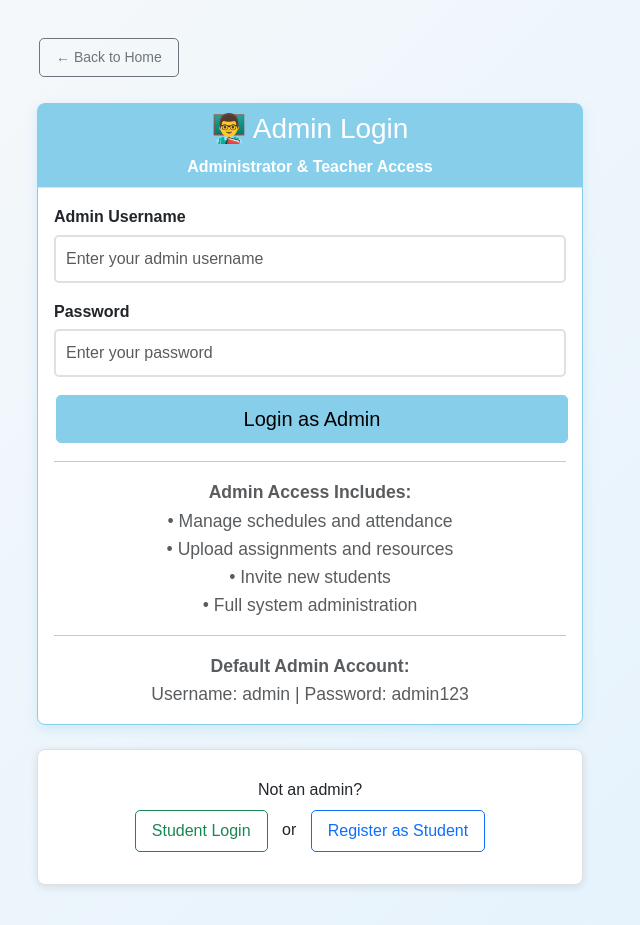
After one commit to shishant-cloud/ClassSchedule, a Flask app: page /admin_login in a window 1280 px wide. The commit adds this page. Shown: the whole page, without its empty margins (330-970 px from the left). Run offline with Flask 3, Linux system fonts and the light colour scheme.

Commit message:
Add distinct login pages for students and administrators
Introduces separate login routes for admin and student users, along with corresponding HTML templates and updates to the homepage to direct users to these new login options. The .replit file is also updated to include the 'python_log_in_with_replit' integration.

Replit-Commit-Author: Agent
Replit-Commit-Session-Id: 86fee644-add1-4026-ae71-3d846f36a362
Replit-Commit-Checkpoint-Type: full_checkpoint
Replit-Commit-Screenshot-Url: https://storage.googleapis.com/screenshot-production-us-central1/974e8d84-113d-40ed-8aca-0f3bd01405ec/86fee644-add1-4026-ae71-3d846f36a362/AYAuTJ8

```diff
--- a/app.py
+++ b/app.py
@@ -18,13 +18,13 @@ app.secret_key = os.environ.get("SESSION_SECRET", "your-secret-key-here")
 # Create our data manager to handle JSON files
 data_manager = DataManager()
 
-# Home page - redirects to login
+# Home page - shows login options
 @app.route('/')
 def home():
     """
     This is the main page that users see first.
     If they're logged in, send them to their dashboard.
-    If not, send them to login page.
+    If not, show them login options (admin or student).
     """
     if 'user_id' in session:
         # User is logged in, send them to their dashboard
@@ -34,42 +34,76 @@ def home():
         else:
             return redirect('/student_dashboard')
     else:
-        # User is not logged in, send them to login page
-        return redirect('/login')
+        # User is not logged in, show them the main welcome page
+        return data_manager.read_html_file('templates/index.html')
 
-# Login page
-@app.route('/login', methods=['GET', 'POST'])
-def login():
+# Admin Login
+@app.route('/admin_login', methods=['GET', 'POST'])
+def admin_login():
     """
-    This handles user login.
-    GET request shows the login form.
-    POST request processes the login.
+    This handles admin login specifically.
+    Only admin users can login here.
     """
     if request.method == 'POST':
-        # User submitted the login form
+        # Admin submitted the login form
         username = request.form['username']
         password = request.form['password']
 
         # Check if user exists and password is correct
         user = data_manager.validate_user(username, password)
-        if user:
-            # Login successful - save user info in session
+        if user and user['role'] == 'admin':
+            # Admin login successful - save user info in session
             session['user_id'] = user['id']
             session['username'] = user['username']
             session['role'] = user['role']
 
-            # Redirect to appropriate dashboard
-            if user['role'] == 'admin':
-                return redirect('/admin_dashboard')
-            else:
-                return redirect('/student_dashboard')
+            # Redirect to admin dashboard
+            return redirect('/admin_dashboard')
         else:
             # Login failed - show error message
-            error = "Invalid username or password"
-            return data_manager.read_html_file('templates/login.html').replace('{{error}}', error)
+            error = '<div class="alert alert-danger">Invalid admin credentials or not an admin account!</div>'
+            return data_manager.read_html_file('templates/admin_login.html').replace('{{error}}', error)
 
-    # Show login form (GET request)
-    return data_manager.read_html_file('templates/login.html').replace('{{error}}', '')
+    # Show admin login form (GET request)
+    return data_manager.read_html_file('templates/admin_login.html').replace('{{error}}', '')
+
+# Student Login
+@app.route('/student_login', methods=['GET', 'POST'])
+def student_login():
+    """
+    This handles student login specifically.
+    Only student users can login here.
+    """
+    if request.method == 'POST':
+        # Student submitted the login form
+        username = request.form['username']
+        password = request.form['password']
+
+        # Check if user exists and password is correct
+        user = data_manager.validate_user(username, password)
+        if user and user['role'] == 'student':
+            # Student login successful - save user info in session
+            session['user_id'] = user['id']
+            session['username'] = user['username']
+            session['role'] = user['role']
+
+            # Redirect to student dashboard
+            return redirect('/student_dashboard')
+        else:
+            # Login failed - show error message
+            error = '<div class="alert alert-danger">Invalid student credentials or not a student account!</div>'
+            return data_manager.read_html_file('templates/student_login.html').replace('{{error}}', error)
+
+    # Show student login form (GET request)
+    return data_manager.read_html_file('templates/student_login.html').replace('{{error}}', '')
+
+# General Login (kept for compatibility)
+@app.route('/login', methods=['GET', 'POST'])
+def login():
+    """
+    General login - redirects to home page to choose login type.
+    """
+    return redirect('/')
 
 # Logout
 @app.route('/logout')
@@ -336,7 +370,7 @@ def admin_settings():
 def register():
     """
     Students can register here using an invite code.
-    This creates a new student account.
+    This creates a new student account and can be accessed via admin's shared link.
     """
     if request.method == 'POST':
         # Student is trying to register
@@ -346,9 +380,17 @@ def register():
         confirm_password = request.form['confirm_password']
         invite_code = request.form['invite_code']
 
-        # Check if the invite code is correct
-        if invite_code != "JOIN2024":  # Simple invite code
-            error = '<div class="alert alert-danger">Invalid invite code! Ask your teacher for the correct code.</div>'
+        # Validate input fields
+        if len(name.strip()) < 2:
+            error = '<div class="alert alert-danger">Name must be at least 2 characters long!</div>'
+            return data_manager.read_html_file('templates/register.html').replace('{{error}}', error)
+
+        if len(username.strip()) < 3:
+            error = '<div class="alert alert-danger">Username must be at least 3 characters long!</div>'
+            return data_manager.read_html_file('templates/register.html').replace('{{error}}', error)
+
+        if len(password) < 6:
+            error = '<div class="alert alert-danger">Password must be at least 6 characters long!</div>'
             return data_manager.read_html_file('templates/register.html').replace('{{error}}', error)
 
         # Check if passwords match
@@ -356,18 +398,27 @@ def register():
             error = '<div class="alert alert-danger">Passwords do not match!</div>'
             return data_manager.read_html_file('templates/register.html').replace('{{error}}', error)
 
+        # Check if the invite code is correct
+        if invite_code != "JOIN2024":  # Simple invite code
+            error = '<div class="alert alert-danger">Invalid invite code! Ask your teacher for the correct code: <strong>JOIN2024</strong></div>'
+            return data_manager.read_html_file('templates/register.html').replace('{{error}}', error)
+
         # Check if username already exists
-        if data_manager.username_exists(username):
+        if data_manager.username_exists(username.strip()):
             error = '<div class="alert alert-danger">Username already exists! Please choose a different one.</div>'
             return data_manager.read_html_file('templates/register.html').replace('{{error}}', error)
 
         # Create new student account
-        data_manager.add_student(name, username, password)
-        success = '<div class="alert alert-success">Account created successfully! You can now login.</div>'
+        data_manager.add_student(name.strip(), username.strip(), password)
+        success = '<div class="alert alert-success"><strong>Account created successfully!</strong><br>You can now <a href="/student_login" class="alert-link">login here</a> with your username and password.</div>'
         return data_manager.read_html_file('templates/register.html').replace('{{error}}', success)
 
-    # Show registration form
-    return data_manager.read_html_file('templates/register.html').replace('{{error}}', '')
+    # Show registration form with pre-filled invite code if coming from admin link
+    invite_code = request.args.get('code', '')  # Get invite code from URL if present
+    html_content = data_manager.read_html_file('templates/register.html')
+    html_content = html_content.replace('{{error}}', '')
+    html_content = html_content.replace('{{invite_code}}', invite_code)
+    return html_content
 
 # Get Invite Link (Admin only)
 @app.route('/invite_link')
@@ -377,15 +428,17 @@ def invite_link():
     Only admin can access this.
     """
     if 'user_id' not in session or session.get('role') != 'admin':
-        return redirect('/login')
+        return redirect('/admin_login')
 
     # Get the current website URL and create invite link
     base_url = request.host_url  # Gets the website's main URL
     invite_url = base_url + "register"
+    invite_url_with_code = base_url + "register?code=JOIN2024"  # Pre-filled code
     invite_code = "JOIN2024"
 
     html_content = data_manager.read_html_file('templates/invite_link.html')
     html_content = html_content.replace('{{invite_url}}', invite_url)
+    html_content = html_content.replace('{{invite_url_with_code}}', invite_url_with_code)
     html_content = html_content.replace('{{invite_code}}', invite_code)
 
     return html_content
--- a/pyproject.toml
+++ b/pyproject.toml
@@ -5,8 +5,12 @@ description = "Add your description here"
 requires-python = ">=3.11"
 dependencies = [
     "email-validator>=2.3.0",
+    "flask-dance>=7.1.0",
     "flask>=3.1.2",
     "flask-sqlalchemy>=3.1.1",
     "gunicorn>=23.0.0",
     "psycopg2-binary>=2.9.10",
+    "flask-login>=0.6.3",
+    "oauthlib>=3.3.1",
+    "pyjwt>=2.10.1",
 ]
--- /dev/null
+++ b/templates/admin_login.html
@@ -0,0 +1,83 @@
+<!DOCTYPE html>
+<html lang="en">
+<head>
+    <meta charset="UTF-8">
+    <meta name="viewport" content="width=device-width, initial-scale=1.0">
+    <title>Admin Login - Classroom Scheduler</title>
+    <!-- Bootstrap CSS for styling -->
+    <link href="https://cdn.jsdelivr.net/npm/bootstrap@5.3.0/dist/css/bootstrap.min.css" rel="stylesheet">
+    <!-- Our custom styles -->
+    <link rel="stylesheet" href="/static/style.css">
+</head>
+<body>
+    <div class="container">
+        <div class="row justify-content-center">
+            <div class="col-md-6">
+                <!-- Back button -->
+                <div class="mt-3">
+                    <a href="/" class="btn btn-outline-secondary btn-sm">← Back to Home</a>
+                </div>
+
+                <div class="card mt-4" style="box-shadow: 0 4px 12px rgba(135,206,235,0.3); border: 1px solid #87ceeb;">
+                    <div class="card-header">
+                        <h3 class="text-center">👨‍🏫 Admin Login</h3>
+                        <p class="text-center mb-0" style="color: white;">Administrator & Teacher Access</p>
+                    </div>
+                    <div class="card-body">
+                        <!-- Show error message if login fails -->
+                        {{error}}
+
+                        <!-- Login form -->
+                        <form method="POST" action="/admin_login">
+                            <div class="mb-3">
+                                <label for="username" class="form-label">Admin Username</label>
+                                <input type="text" class="form-control" id="username" name="username" placeholder="Enter your admin username" required>
+                            </div>
+
+                            <div class="mb-3">
+                                <label for="password" class="form-label">Password</label>
+                                <input type="password" class="form-control" id="password" name="password" placeholder="Enter your password" required>
+                            </div>
+
+                            <button type="submit" class="btn btn-primary w-100 btn-lg">Login as Admin</button>
+                        </form>
+
+                        <hr>
+
+                        <!-- Admin features reminder -->
+                        <div class="text-center">
+                            <small class="text-muted">
+                                <strong>Admin Access Includes:</strong><br>
+                                • Manage schedules and attendance<br>
+                                • Upload assignments and resources<br>
+                                • Invite new students<br>
+                                • Full system administration
+                            </small>
+                        </div>
+
+                        <hr>
+
+                        <!-- Default credentials for testing -->
+                        <div class="text-center">
+                            <small class="text-muted">
+                                <strong>Default Admin Account:</strong><br>
+                                Username: admin | Password: admin123
+                            </small>
+                        </div>
+                    </div>
+                </div>
+
+                <!-- Student access link -->
+                <div class="card mt-4">
+                    <div class="card-body text-center">
+                        <h6>Not an admin?</h6>
+                        <a href="/student_login" class="btn btn-outline-success">Student Login</a>
+                        <span class="mx-2">or</span>
+                        <a href="/register" class="btn btn-outline-primary">Register as Student</a>
+                    </div>
+                </div>
+            </div>
+        </div>
+    </div>
+</body>
+</html>
--- a/templates/register.html
+++ b/templates/register.html
@@ -48,8 +48,8 @@
 
                             <div class="mb-3">
                                 <label for="invite_code" class="form-label">Invite Code</label>
-                                <input type="text" class="form-control" id="invite_code" name="invite_code" placeholder="Enter the invite code from your teacher" required>
-                                <small class="form-text text-muted">Ask your teacher for the invite code</small>
+                                <input type="text" class="form-control" id="invite_code" name="invite_code" value="{{invite_code}}" placeholder="Enter the invite code from your teacher" required>
+                                <small class="form-text text-muted">Ask your teacher for the invite code: <strong>JOIN2024</strong></small>
                             </div>
 
                             <button type="submit" class="btn btn-success w-100">Create Account</button>
```
Also changed, not shown: templates/index.html (added, +114 -0 lines), templates/invite_link.html (+34 -10 lines), templates/student_login.html (added, +91 -0 lines), 2 other files.
